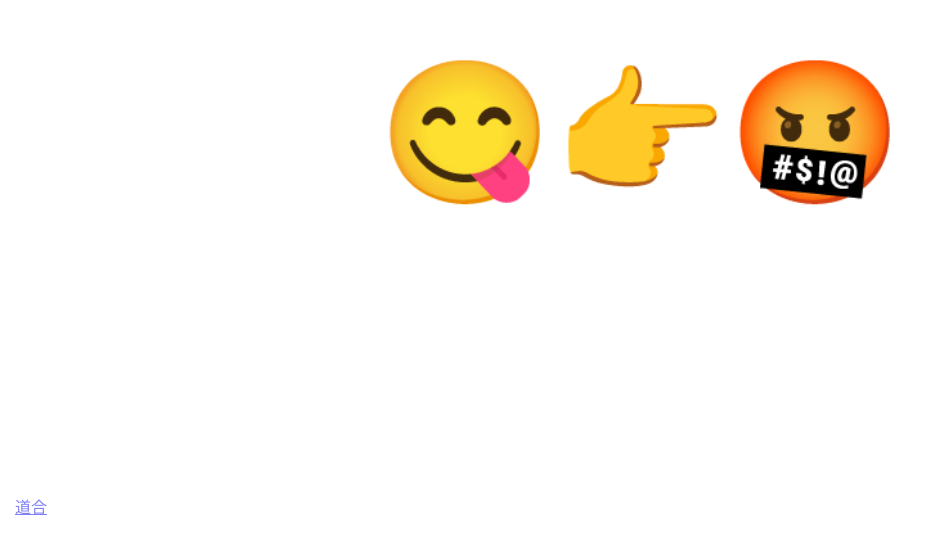
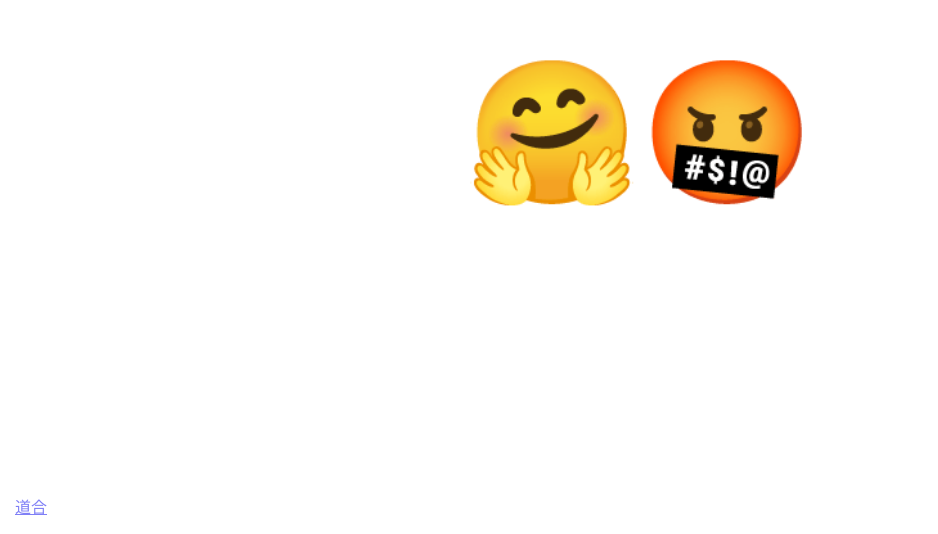
Before and after one commit to daohe02/daohe02.github.io, a plain HTML site: page index.html in a window 1280 px wide. Shown: the part 266-800 px from the top of the page, without its empty margins (0-938 px from the left). Drawn offline with Linux system fonts and the light colour scheme; a web font is replaced by a local one.

Commit message:
Update index.html

```diff
--- a/index.html
+++ b/index.html
@@ -20,7 +20,7 @@
     </style>
 </head>
 <body>
-    <div class="enlarged-image">😋👉🤬</div>
+    <div class="enlarged-image">🤗🤬</div>
     <p class="text"><a href="https://daohe.site/">道合</a></p>
 
 </body></html>
```
